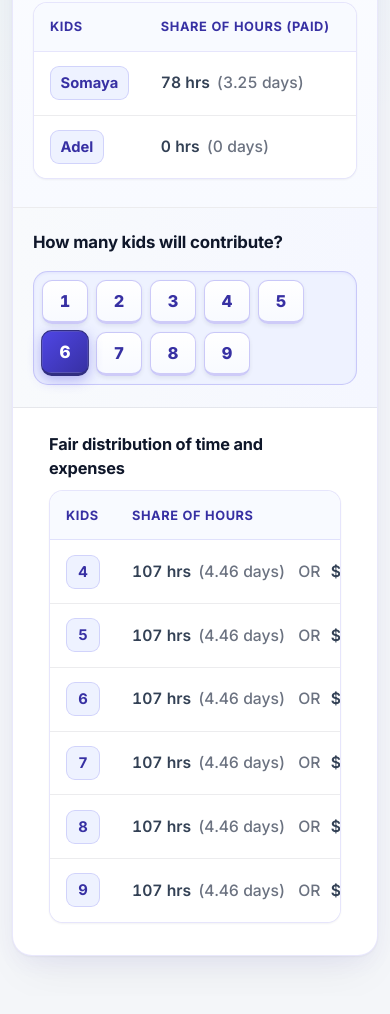
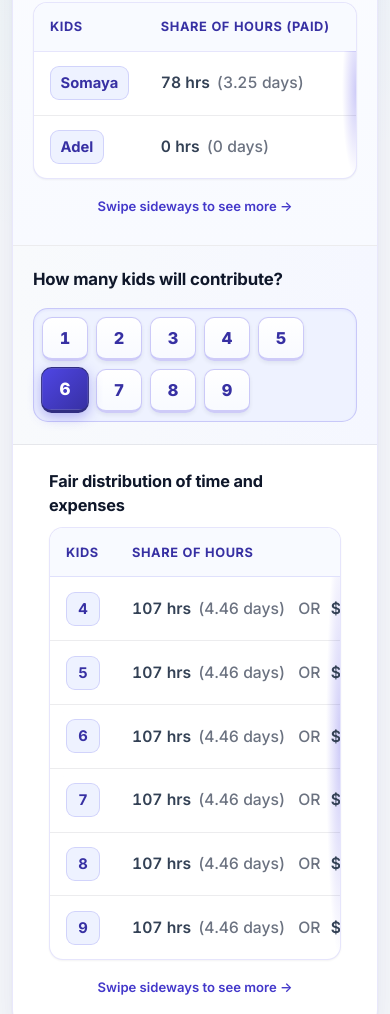
Before and after one commit to retailrich/time-and-expense, a plain HTML site: page index.html in a window 390 px wide. Shown: the part 732-1746 px from the top of the page. Drawn offline with Linux system fonts and the light colour scheme.

Commit message:
Add files via upload

```diff
--- a/index.html
+++ b/index.html
@@ -574,6 +574,38 @@
                 font-size: 0.88rem;
             }
         }
+
+        /* Always-visible horizontal scrollbar + edge shadows + hint so it's obvious a table scrolls */
+        .table-container, .sub-table-wrapper {
+            -webkit-overflow-scrolling: touch;
+            scrollbar-width: auto;
+            scrollbar-color: #4f46e5 #e0e7ff;
+            background:
+                linear-gradient(to right, #ffffff 30%, rgba(255,255,255,0)) left center / 40px 100% no-repeat local,
+                linear-gradient(to left, #ffffff 30%, rgba(255,255,255,0)) right center / 40px 100% no-repeat local,
+                radial-gradient(farthest-side at 0 50%, rgba(79,70,229,0.28), rgba(79,70,229,0)) left center / 14px 100% no-repeat scroll,
+                radial-gradient(farthest-side at 100% 50%, rgba(79,70,229,0.28), rgba(79,70,229,0)) right center / 14px 100% no-repeat scroll,
+                var(--bg-card);
+        }
+        .table-container::-webkit-scrollbar { height: 14px; }
+        .table-container::-webkit-scrollbar-track { background: #e0e7ff; border-radius: 0 0 14px 14px; }
+        .table-container::-webkit-scrollbar-thumb {
+            background: #4f46e5;
+            border-radius: 8px;
+            border: 3px solid #e0e7ff;
+        }
+        .sub-table-wrapper::-webkit-scrollbar { height: 14px; }
+        .sub-table-wrapper::-webkit-scrollbar-track { background: #e0e7ff; border-radius: 0 0 14px 14px; }
+        .sub-table-wrapper::-webkit-scrollbar-thumb { background: #4f46e5; border-radius: 8px; border: 3px solid #e0e7ff; }
+        .scroll-hint {
+            display: none;
+            margin-top: 0.5rem;
+            text-align: center;
+            font-size: 0.82rem;
+            font-weight: 600;
+            color: var(--accent-indigo-dark);
+        }
+        .scroll-hint.show { display: block; }
     </style>
 </head>
 <body>
@@ -1050,6 +1082,31 @@
         renderSubTable();
         renderTable();
         updateHitCounters();
+
+        // Show a "swipe" hint under any table that is wider than its box, until scrolled to the end
+        const SCROLL_HINT_TEXT = { en: 'Swipe sideways to see more \u2192', ar: '\u0627\u0633\u062d\u0628 \u062c\u0627\u0646\u0628\u064b\u0627 \u0644\u0644\u0645\u0632\u064a\u062f \u2192' };
+        function updateScrollHints() {
+            document.querySelectorAll('.table-container, .sub-table-wrapper').forEach(function (box) {
+                let hint = box.nextElementSibling;
+                if (!hint || !hint.classList.contains('scroll-hint')) {
+                    hint = document.createElement('div');
+                    hint.className = 'scroll-hint';
+                    hint.setAttribute('aria-hidden', 'true');
+                    box.parentNode.insertBefore(hint, box.nextSibling);
+                    box.addEventListener('scroll', updateScrollHints, { passive: true });
+                }
+                hint.textContent = SCROLL_HINT_TEXT[currentLang] || SCROLL_HINT_TEXT.en;
+                const more = box.scrollWidth - box.clientWidth - box.scrollLeft > 4;
+                hint.classList.toggle('show', more);
+            });
+        }
+        const originalSetLanguage = setLanguage;
+        const originalSelectCount = selectCount;
+        window.setLanguage = function (lang) { originalSetLanguage(lang); updateScrollHints(); };
+        window.selectCount = function (n) { originalSelectCount(n); updateScrollHints(); };
+        window.addEventListener('resize', updateScrollHints);
+        window.addEventListener('load', updateScrollHints);
+        updateScrollHints();
     </script>
 </body>
 </html>
```
